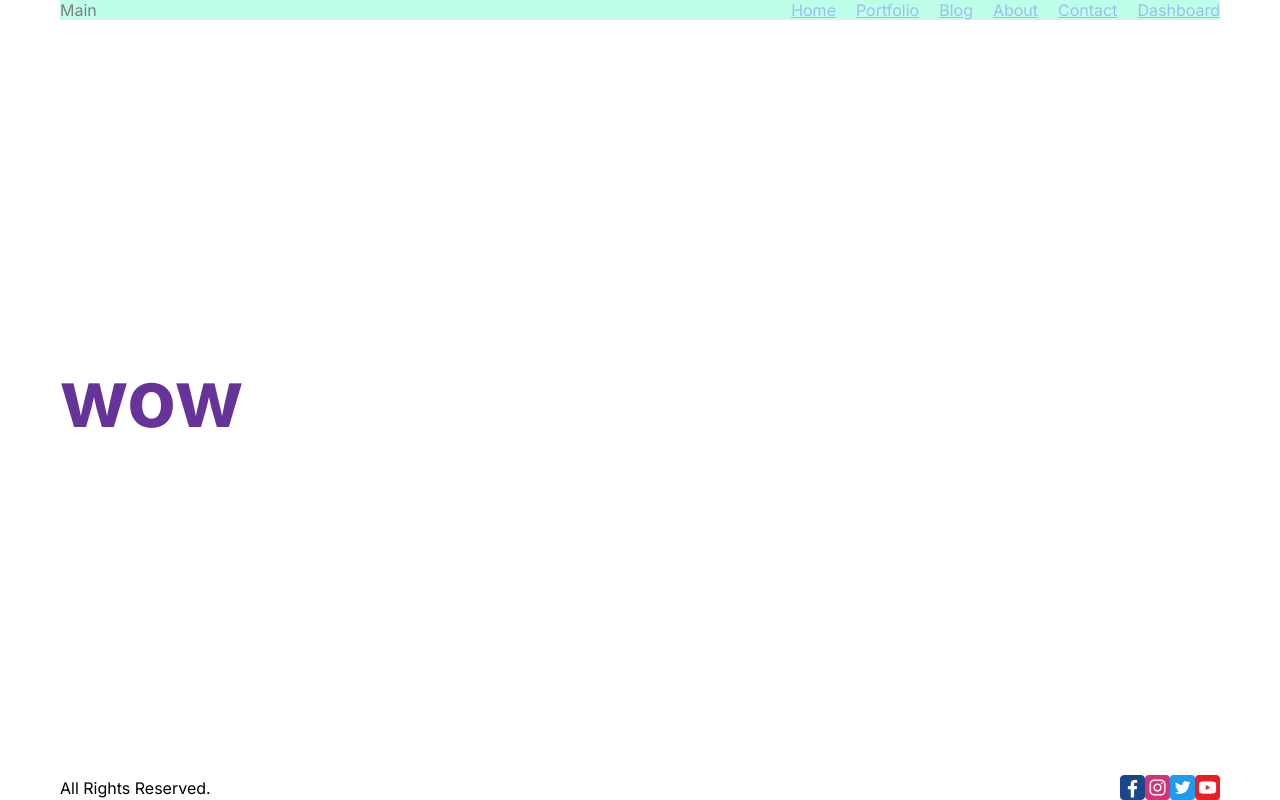
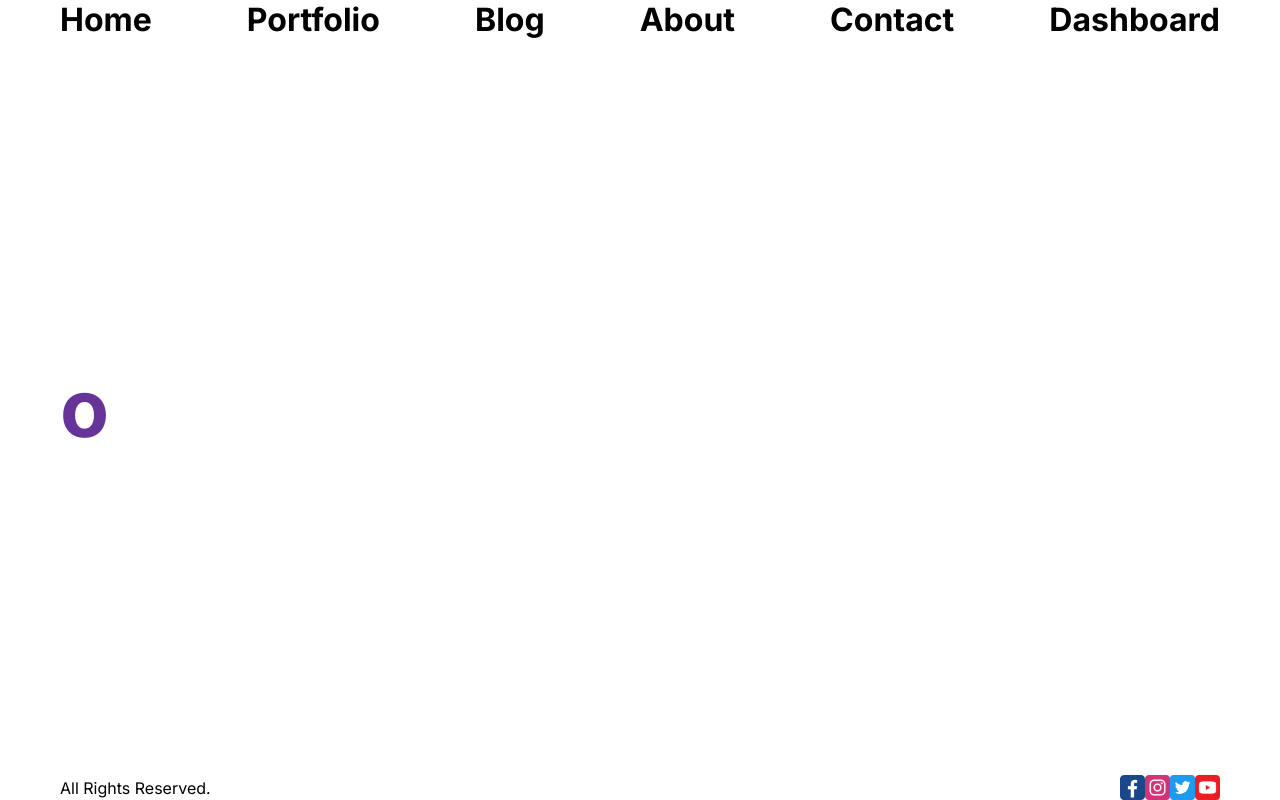
Before and after one commit to GI000000/next-app, a Next.js app: page / in a window 1280 px wide. Built offline with nearby package versions, Linux system fonts and the light colour scheme.

Commit message:
changed navbar design

```diff
--- a/src/app/page.jsx
+++ b/src/app/page.jsx
@@ -3,7 +3,7 @@ import styles from './page.module.css'
 export default function Home() {
   return (
     <main className={styles.main}>
-      <h1 className={styles.wowHeader}>wow</h1>
+      <h1 className={styles.wowHeader}>o</h1>
     </main>
   )
 }
--- a/src/components/navbar/Navbar.jsx
+++ b/src/components/navbar/Navbar.jsx
@@ -36,11 +36,8 @@ function Navbar() {
     }
   ];
   return (
-    <div className={styles.links}>
-      <div>Main</div>
-      <div className={styles.links}>
-        {links.map(link => (<Link href={link.url}>{link.title}</Link>))}
-      </div>
+    <div className={styles.linkWrap}>
+      {links.map(link => (<Link href={link.url} className={styles.links}>{link.title}</Link>))}
     </div>
   )
 }
--- a/src/components/navbar/navbar.module.css
+++ b/src/components/navbar/navbar.module.css
@@ -1,9 +1,12 @@
-.links {
-    opacity: 0.5;
+.linkWrap {
     display: flex;
     gap: 20px;
     justify-content: space-between;
     align-items: center;
-    background-color: aquamarine;
-
 }
+.links {
+    font-size: 2rem;
+    color: #000;
+    text-decoration: none;
+    font-weight: bold;
+}
```
